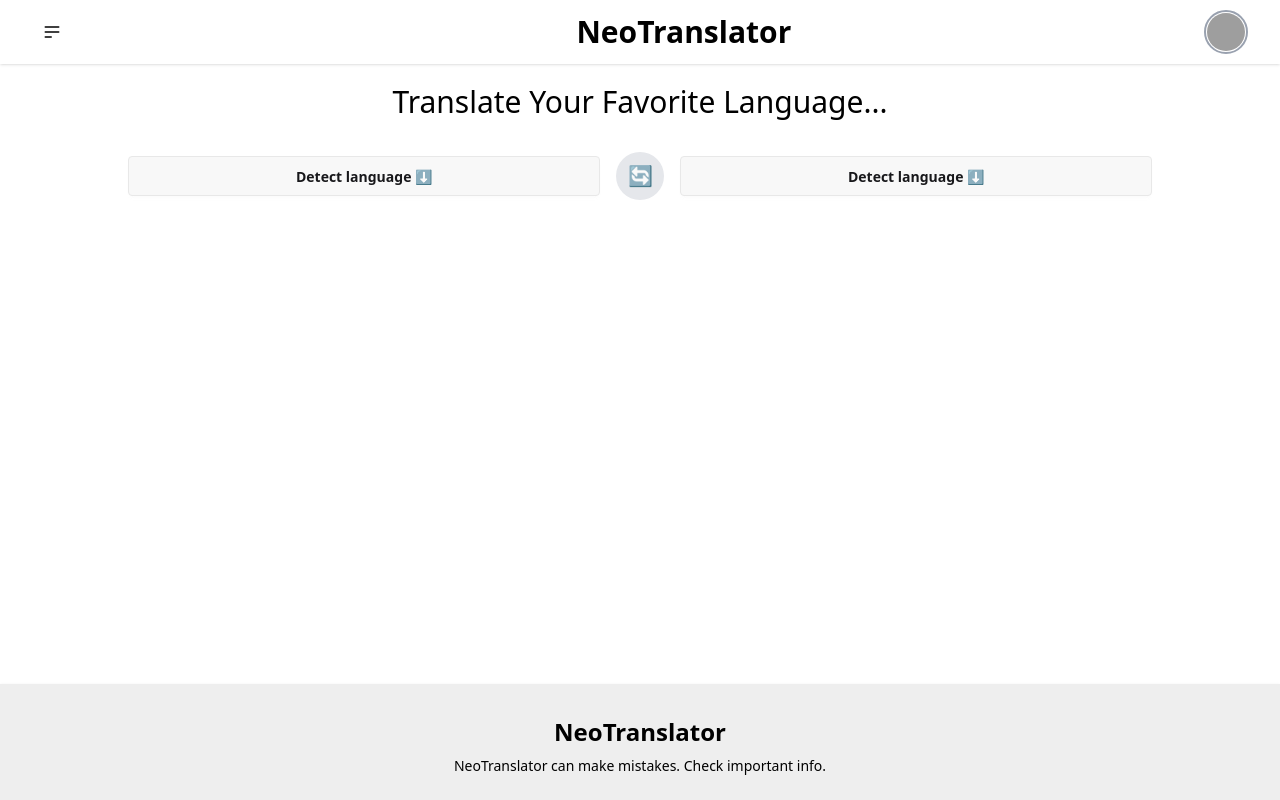
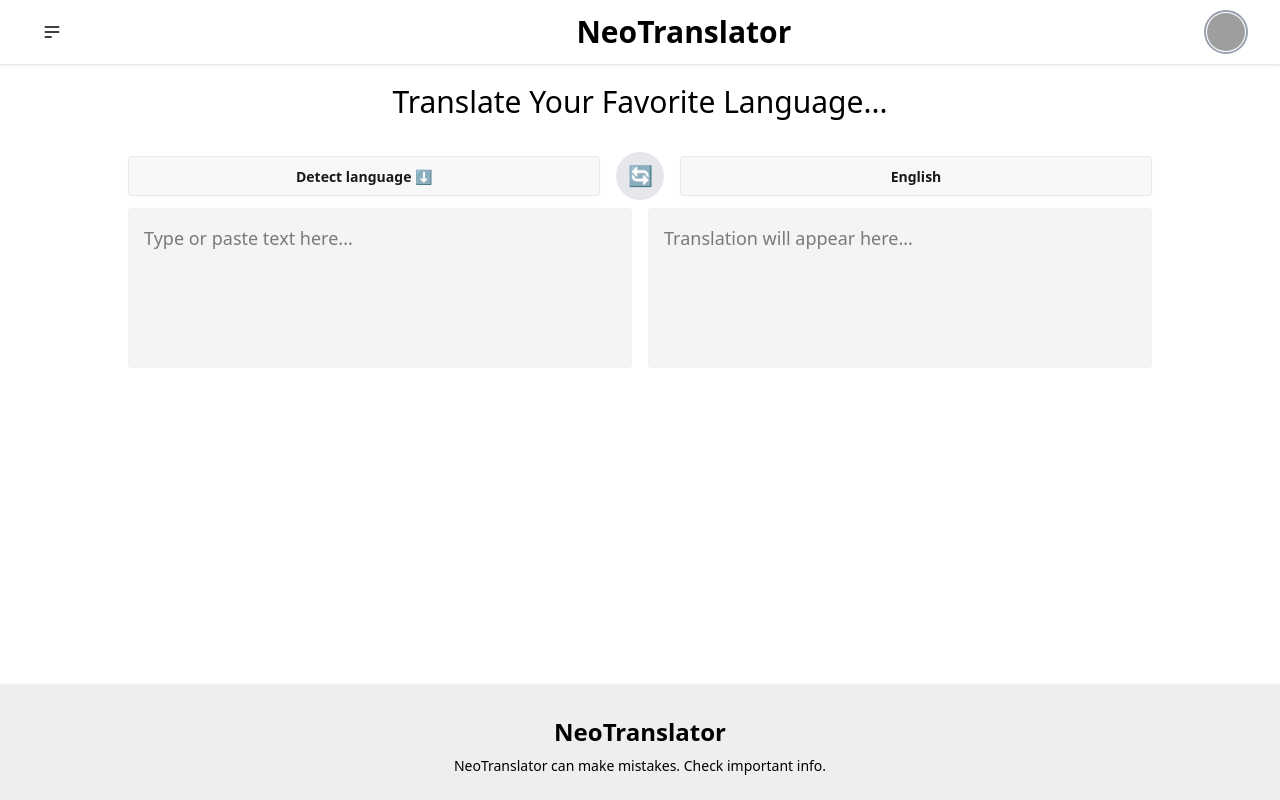
Before and after one commit to md-abu-naim/NeoTranslator-Client, a React (Vite) app: page / in a window 1280 px wide. Built offline with nearby package versions, Linux system fonts and the light colour scheme; grey boxes are pictures that could not be loaded.

Commit message:
text translator destop view is okay

```diff
--- a/src/Pages/Home/TextTranslate.jsx
+++ b/src/Pages/Home/TextTranslate.jsx
@@ -4,16 +4,32 @@ import { IoCloseSharp } from "react-icons/io5";
 const TextTranslate = () => {
     const [fromDropdown, setFromDropdown] = useState(false)
     const [toDropdown, setToDropdown] = useState(false)
+    const [fromLang, setFromLang] = useState('Detect language ⬇️')
+    const [toLang, setToLang] = useState('English')
+    const [inputText, setInputText] = useState('')
+    const [translatedText, setTranslatedText] = useState('')
 
     const languages = ["English", "Bangla", "Hindi", "Urdu", "Arabic", "Spanish"];
 
+    // handle swap language
+    const handleSwapLanguage = () => {
+        setToLang(fromLang)
+        setFromLang(toLang)
+        setInputText(translatedText)
+        setTranslatedText(inputText)
+    }
+
+    const selectToLanguage = (lang) => {
+        setToLang(lang)
+        setToDropdown(false)
+    }
     return (
         <div className="p-4">
             {/* DropDown button */}
-            <div className="grid grid-cols-[1fr_auto_1fr] gap-4 items-center mb-4">
+            <div className="grid grid-cols-[1fr_auto_1fr] gap-4 items-center mb-2">
                 <div className="relative w-full">
                     <div onClick={() => setFromDropdown(!fromDropdown)} tabIndex={0} role="button" className="btn w-full">
-                        Detect language ⬇️
+                        {fromLang}
                     </div>
 
                     {
@@ -27,7 +43,7 @@ const TextTranslate = () => {
 
                             <div className="grid grid-cols-3 gap-2">
                                 {
-                                    languages.map(lang => <li onClick={() => setFromDropdown(false)} key={lang} className="text-center hover:bg-gray-200 rounded p-2 cursor-pointer"><a href="">{lang}</a></li>)
+                                    languages.map(lang => <li onClick={() => { setFromDropdown(false), setFromLang(lang) }} key={lang} className="text-center hover:bg-gray-200 rounded p-2 cursor-pointer"><a>{lang}</a></li>)
                                 }
                             </div>
                         </ul>
@@ -36,6 +52,7 @@ const TextTranslate = () => {
 
                 {/* Swap Button */}
                 <button
+                    onClick={handleSwapLanguage}
                     className="p-2 bg-gray-200 rounded-full text-xl hover:bg-gray-300 w-12 h-12 flex items-center justify-center"
                 >
                     🔄
@@ -44,7 +61,7 @@ const TextTranslate = () => {
                 {/* Detect Language */}
                 <div className="relative w-full">
                     <div onClick={() => setToDropdown(!toDropdown)} tabIndex={0} role="button" className="btn w-full">
-                        Detect language ⬇️
+                        {toLang}
                     </div>
 
                     {
@@ -58,7 +75,7 @@ const TextTranslate = () => {
 
                             <div className="grid grid-cols-3 gap-2">
                                 {
-                                    languages.map(lang => <li onClick={() => setToDropdown(false)} key={lang} className="text-center hover:bg-gray-200 rounded p-2 cursor-pointer"><a href="">{lang}</a></li>)
+                                    languages.map(lang => <li onClick={() => selectToLanguage(lang)} key={lang} className="text-center hover:bg-gray-200 rounded p-2 cursor-pointer"><a>{lang}</a></li>)
                                 }
                             </div>
                         </ul>
@@ -66,6 +83,21 @@ const TextTranslate = () => {
                 </div>
             </div>
 
+            {/* Textarea */}
+            <div className="flex justify-between gap-4 items-center">
+                <textarea
+                onChange={e => setInputText(e.target.value)}
+                    className="w-full h-40 p-4 text-lg focus:outline-none resize-none bg-gray-100 rounded"
+                    placeholder="Type or paste text here..."
+                />
+
+                <textarea
+                    className="w-full h-40 p-4 text-lg focus:outline-none resize-none bg-gray-100 rounded"
+                    placeholder="Translation will appear here..."
+                    value={inputText}
+                    readOnly
+                />
+            </div>
         </div>
     );
 };
```
Also changed, not shown: src/Pages/Home/Home.jsx (+1 -114 lines).
